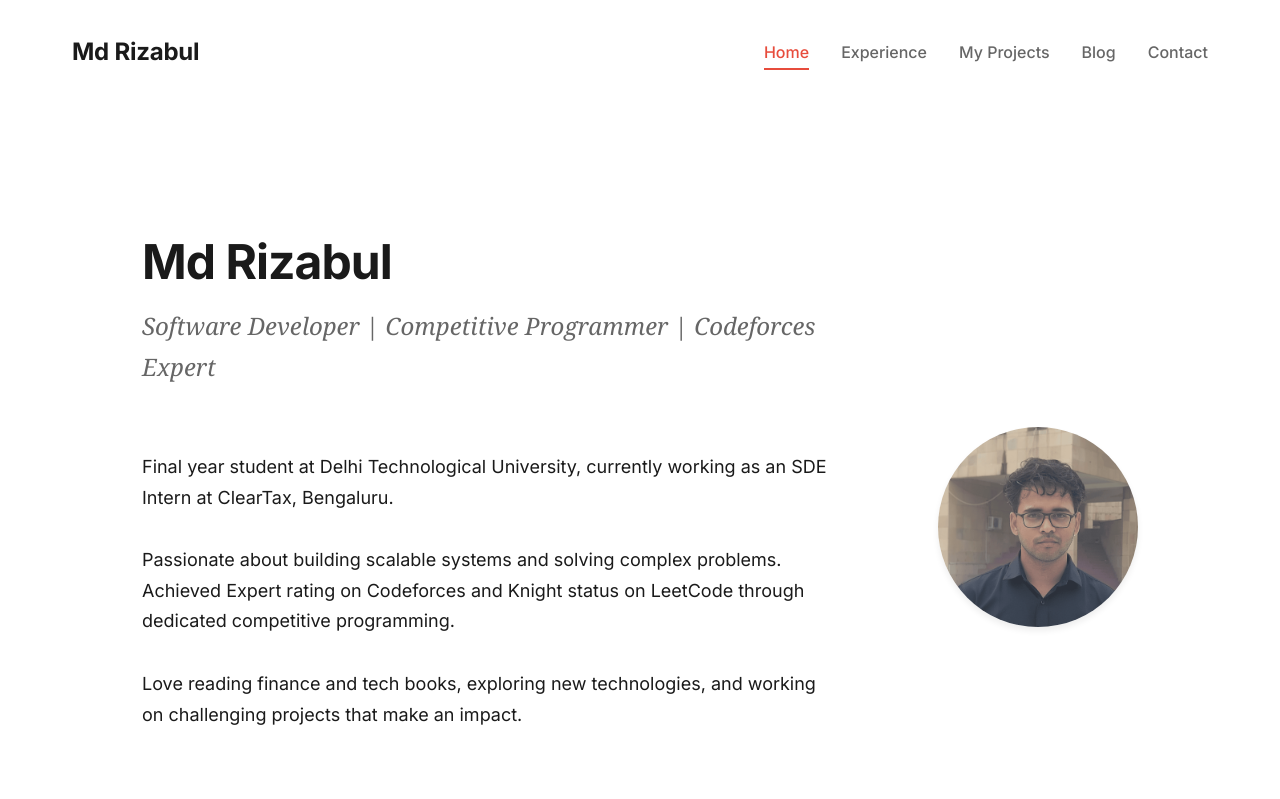
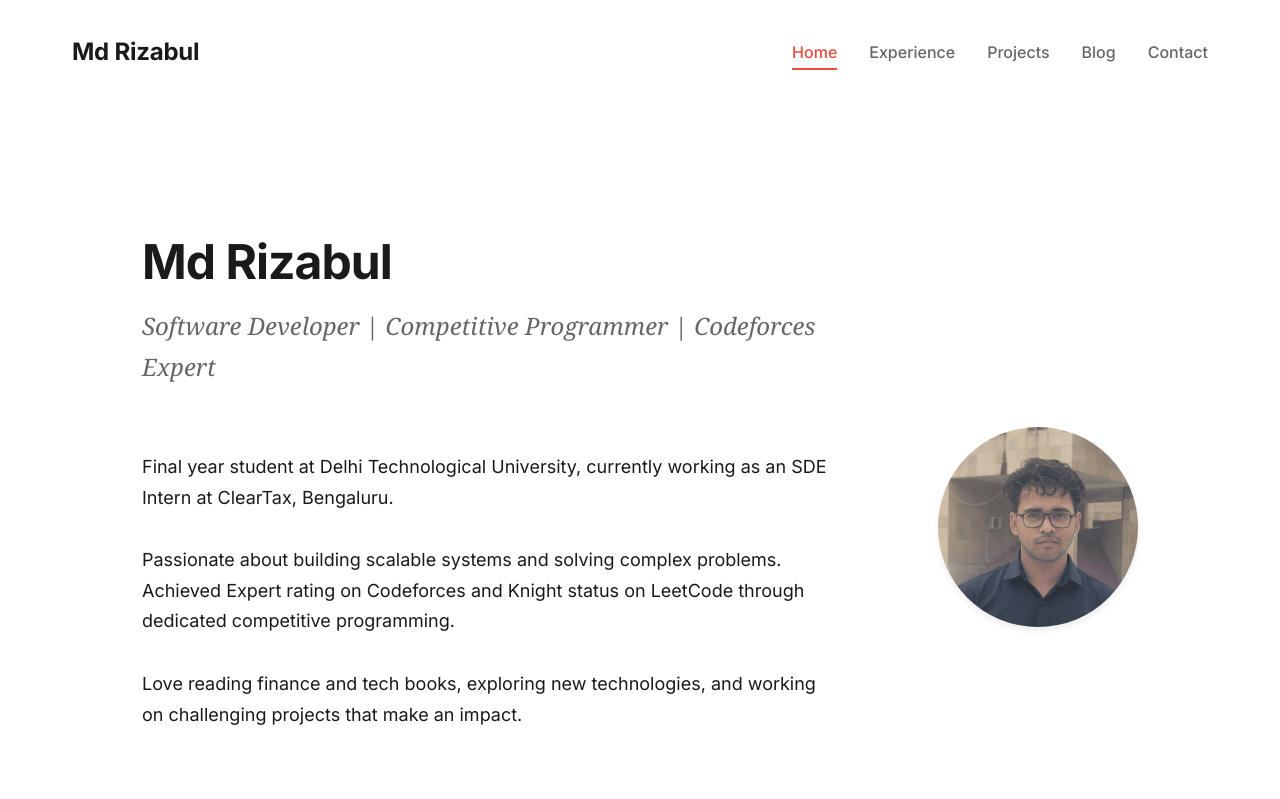
Before and after one commit to Jaan-Mustafa/mdrizabul, a React (Vite) app: page / in a window 1280 px wide. Shown: the top 799 px of the page. Built offline with nearby package versions, Linux system fonts and the light colour scheme.

Commit message:
changes committed

```diff
--- a/src/components/layout/Header.tsx
+++ b/src/components/layout/Header.tsx
@@ -19,7 +19,7 @@ const Header = () => {
   const navItems = [
     { id: 'home', label: 'Home', path: '/' },
     { id: 'experience', label: 'Experience', path: '/experience' },
-    { id: 'projects', label: 'My Projects', path: '/projects' },
+    { id: 'projects', label: 'Projects', path: '/projects' },
     { id: 'blog', label: 'Blog', path: '/blog' },
     { id: 'contact', label: 'Contact', path: '/contact' }
   ];
```
